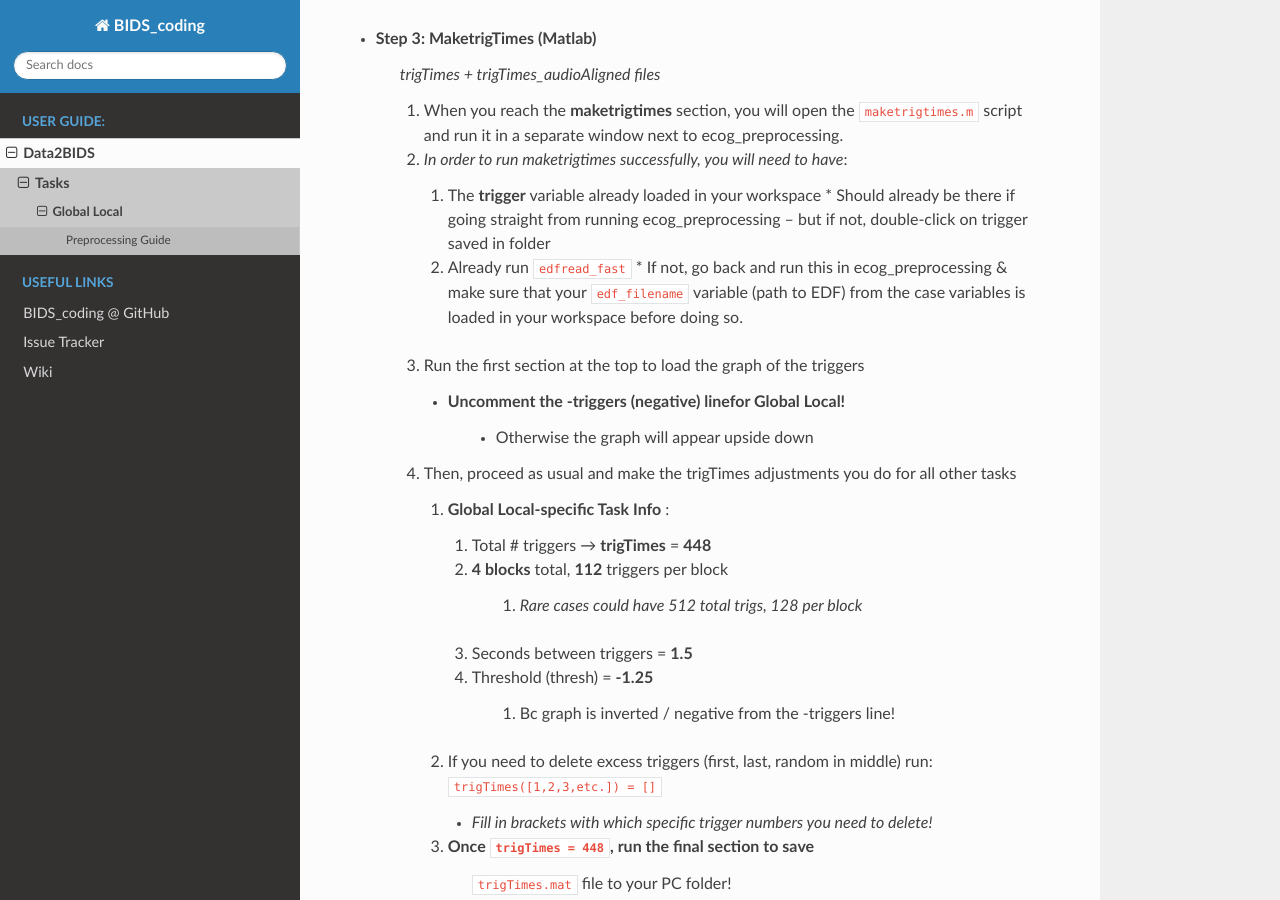
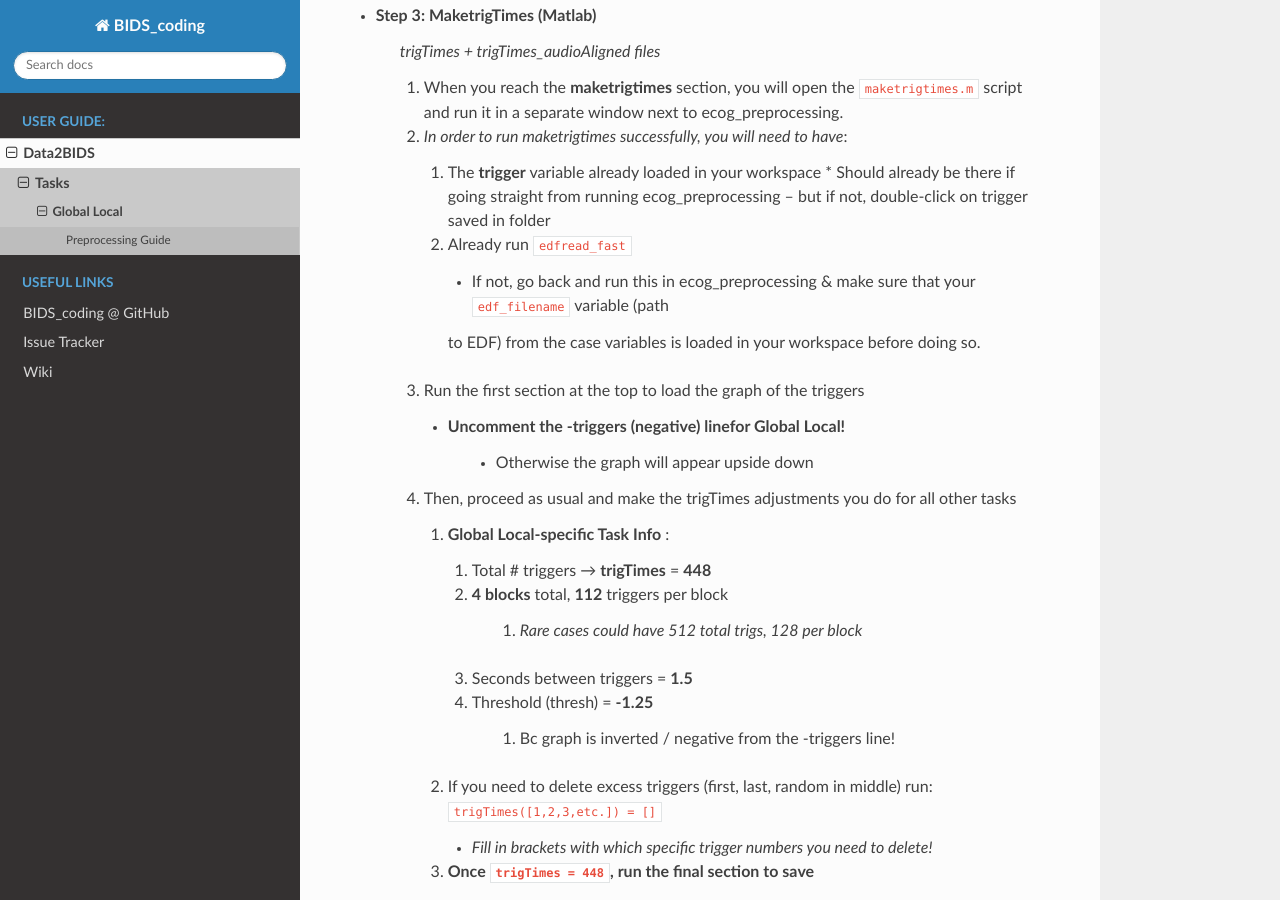
Before and after one commit to coganlab/BIDS_coding, a Sphinx documentation site: the page built from docs/GlobalLocal/index.rst, in a window 1280 px wide and 900 px high, scrolled down 1511 px. Built offline with Sphinx 7.4.7 and the Read the Docs theme 2.0.0, drawn with Linux system fonts in a browser that asks for light colours; part of the change alters nothing that is shown; some of the changed text lies outside the part shown.

```diff
--- a/docs/GlobalLocal/index.rst
+++ b/docs/GlobalLocal/index.rst
@@ -30,7 +30,7 @@ ecog_preprocessing (Mat) → makeTrials_GL (Mat) → BIDS_coding (WSL)
 
     #.  Once your files are downloaded and Trials is renamed, open Matlab
         and run the **ecog_preprocessing** script *(used for all tasks preprocessing)*
-    #.  Start the same as all other tasks → create a new ``Case` for the
+    #.  Start the same as all other tasks → create a new ``Case`` for the
         task (Global Local = **009** ),
     #.  Fill in all of the case variable information accordingly: **see differences!**
 
@@ -74,8 +74,8 @@ ecog_preprocessing (Mat) → makeTrials_GL (Mat) → BIDS_coding (WSL)
             * Should already be there if going straight from running ecog_preprocessing –
             but if not, double-click on trigger saved in folder
         #.  Already run ``edfread_fast``
-            * If not, go back and run this in
-            ecog_preprocessing & make sure that your ``edf_filename`` variable (path
+
+            * If not, go back and run this in ecog_preprocessing & make sure that your ``edf_filename`` variable (path
             to EDF) from the case variables is loaded in your workspace before
             doing so.
     #.  Run the first section at the top to load the graph of the triggers
@@ -198,12 +198,12 @@ ecog_preprocessing (Mat) → makeTrials_GL (Mat) → BIDS_coding (WSL)
         pull**
 
         * Make sure you are in the right workspace, should look like this:
-            #. |image0|
+            #. |image4|
             #. Press **Enter**
 
     #.  If you encounter an **error message!**
 
-        #.  *Message*: 1. |image1|
+        #.  *Message*: 1. |image8|
 
         #.  You will need to make sure all of your changes to **ALL scripts in
             the workspace** (modified files will have an " **M**" next to them
@@ -240,12 +240,12 @@ ecog_preprocessing (Mat) → makeTrials_GL (Mat) → BIDS_coding (WSL)
                 #.  Must change from “SentenceRep” default to GlobalLocal (or any
                     task going forward)
                     *  Use the exact same name as the D_Data folder!
-                #.  **Final** : |image3|
+                #.  **Final** : |image1|
 
             #. **Line 16** : **Comment out (#) whole** **mapfile** **line!**
 
                 #.  Don’t need for Global Local (will cause error)
-                #.  **Final** : *see full line on script* |image4|
+                #.  **Final** : *see full line on script* |image0|
 
             #. **Line 17** : Change **SUB_IDS=(D#)** D# to correct Subject
                    D#’s!
@@ -298,7 +298,7 @@ ecog_preprocessing (Mat) → makeTrials_GL (Mat) → BIDS_coding (WSL)
             **sub-D0XXX** folder!
 
             #. i.e. sub-D0100 for Subject D100
-            #. |image8|
+            #. |image9|
 
                * This is where all of the finalized BIDS files will go!
 
@@ -317,7 +317,7 @@ ecog_preprocessing (Mat) → makeTrials_GL (Mat) → BIDS_coding (WSL)
        **Share** PCfolder into **Box → CoganLab → BIDS-1.1_GlobalLocal →
        BIDS** folder!
 
-|image9|
+|image3|
 
 .. |image0| image:: media/image1.png
 .. |image1| image:: media/image2.png
@@ -327,5 +327,5 @@ ecog_preprocessing (Mat) → makeTrials_GL (Mat) → BIDS_coding (WSL)
 .. |image5| image:: media/image6.png
 .. |image6| image:: media/image7.png
 .. |image7| image:: media/image8.png
-.. |image8| image:: media/image10.png
-.. |image9| image:: media/image9.png
+.. |image8| image:: media/image9.png
+.. |image9| image:: media/image10.png
```
